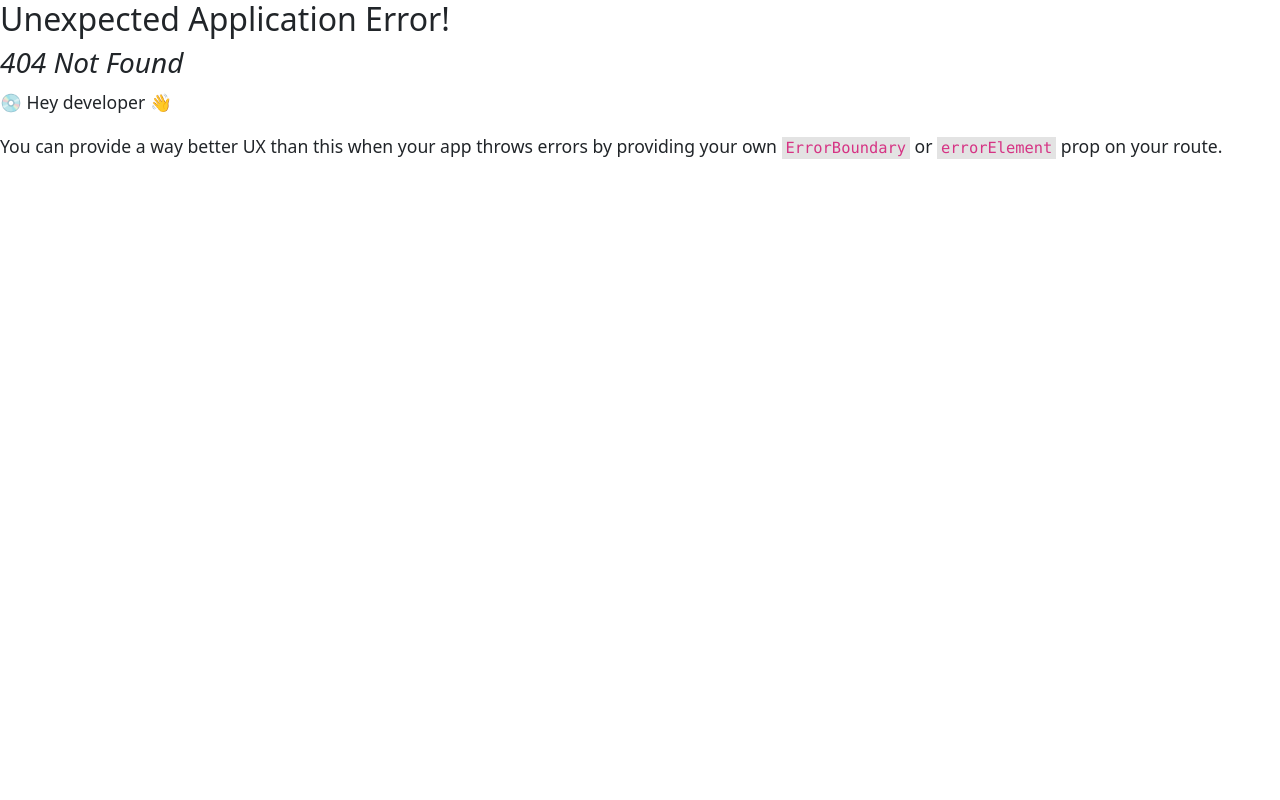
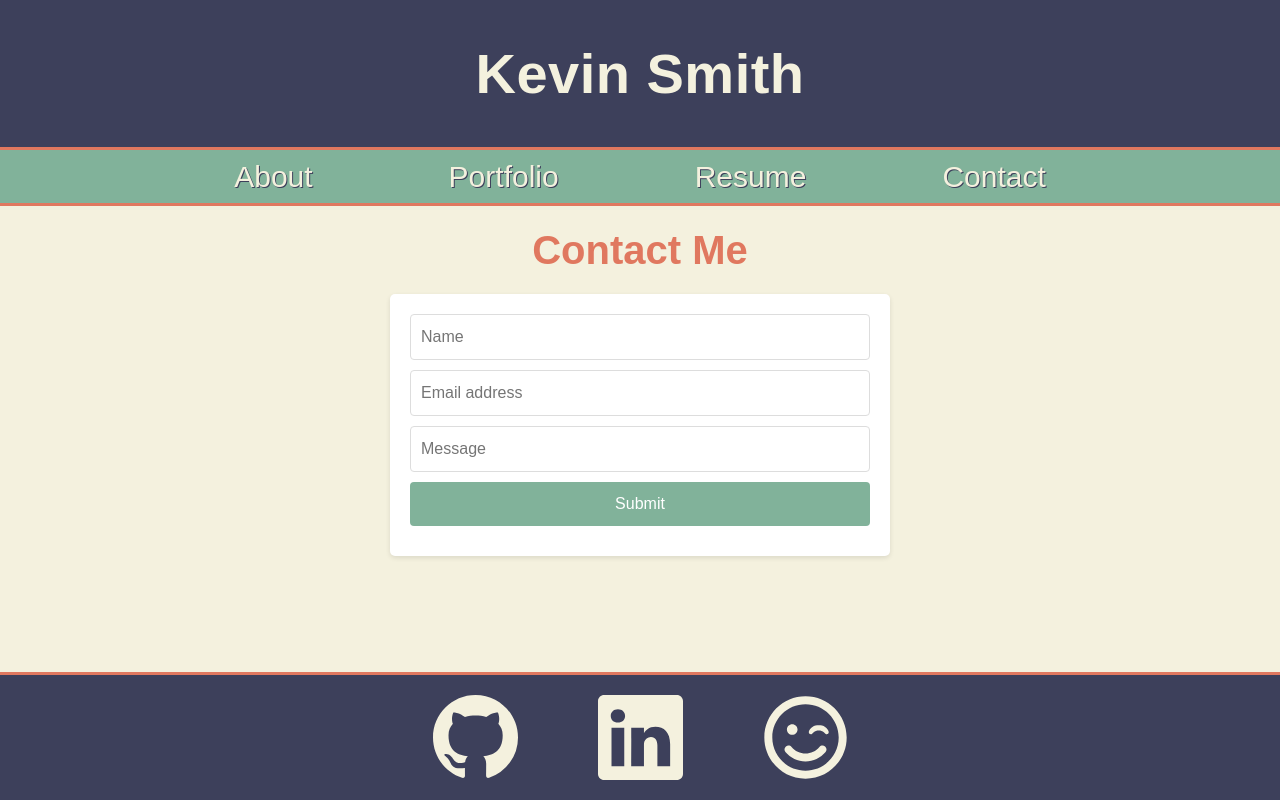
Before and after one commit to kevinsmithseven/professional-portfolio, a React (Vite) app: page /Contact in a window 1280 px wide. Before the commit this address had no page. Built offline with nearby package versions, Linux system fonts and the light colour scheme.

Commit message:
created Form component and imported into Contact page, updating various styles, added utils folder and helper file

```diff
--- /dev/null
+++ b/src/components/Form.jsx
@@ -0,0 +1,75 @@
+import { useState } from 'react';
+import { validateEmail } from '../utils/helpers';
+
+export default function Form() {
+
+    const [name, setName] = useState('');
+    const [email, setEmail] = useState('');
+    const [message, setMessage] = useState('');
+    const [errorMessage, setErrorMessage] = useState('');
+
+    const handleInputChange = (e) => {
+        const { target } = e;
+        const inputType = target.name;
+        const inputValue = target.value;
+
+        if (inputType === 'name') {
+            setName(inputValue);
+        } else if (inputType === 'email') {
+            setEmail(inputValue);
+        } else if (inputType === 'message') {
+            setMessage(inputValue);
+        }
+    };
+
+    const handleFormSubmit = (e) => {
+        // Preventing the default behavior of the form submit (which is to refresh the page)
+        e.preventDefault();
+
+
+        if (!validateEmail(email) || !name || !message) {
+            setErrorMessage('Please enter a valid email address and fill out all fields');
+            // We want to exit out of this code block if something is wrong so that the user can correct it
+            return;
+
+        }
+        // If everything goes according to plan, we want to clear out the input after a successful registration.
+        setName('');
+        setEmail('');
+        setMessage('');
+    }
+
+    return (
+        <div className="container text-center">
+            <form className="form" onSubmit={handleFormSubmit}>
+                <input
+                    value={name}
+                    name="name"
+                    onChange={handleInputChange}
+                    type="text"
+                    placeholder="Name"
+                />
+                <input
+                    value={email}
+                    name="email"
+                    onChange={handleInputChange}
+                    type="email"
+                    placeholder="Email address"
+                />
+                <input
+                    value={message}
+                    name="message"
+                    onChange={handleInputChange}
+                    type="text"
+                    placeholder="Message"
+                />
+                <button type="submit">Submit</button>
+            </form>
+            {errorMessage && (
+                <div>
+                    <p className="error-text">{errorMessage}</p>
+                </div>
+            )}
+        </div>
+    );
+}
--- a/src/main.jsx
+++ b/src/main.jsx
@@ -14,24 +14,24 @@ const router = createBrowserRouter([
   {
     path: '/',
     element: <App />,
-    // errorElement: <Error />,
+    errorElement: <Error />,
     children: [
       {
         index: true,
         element: <About />,
       },
-    //   {
-    //     path: '/Contact',
-    //     element: <Contact />,
-    //   },
-    //   {
-    //     path: '/portfolio',
-    //     element: <Portfolio />,
-    //   },
-    //   {
-    //     path: '/resume',
-    //     element: <Resume />,
-    //   },
+      {
+        path: '/Contact',
+        element: <Contact />,
+      },
+      {
+        path: '/portfolio',
+        element: <Portfolio />,
+      },
+      {
+        path: '/resume',
+        element: <Resume />,
+      },
     ],
   },
 ]);
--- a/src/pages/About.jsx
+++ b/src/pages/About.jsx
@@ -2,18 +2,18 @@ import '../styles/About.css'
 
 export default function About() {
   return (
-    <div className="container my-5">
+    <div className="my-5">
       <h1 className="text-center mb-4">About Me</h1>
       <div className="row">
         <div className="col-lg-8 mx-auto about-text">
           <p className="text-justify">
             Greetings!<br>
             </br><br></br>
-            Welcome to my portfolio. I am a former US Army Officer and career defense professional who is trying to make a career change into Software Development. I am currently completing a three month Full Stack Software Development boot camp through SMU in Dallas, TX where I am gaining experience in many Full Stack technologies.<br></br><br></br>
+            Welcome to my portfolio. As a former US Army Officer and seasoned defense professional, I am currently transitioning into the field of Software Development. I am nearing the completion of a rigorous three-month Full Stack Software Development bootcamp at SMU in Dallas, TX, where I have been honing my skills in a wide range of Full Stack technologies.<br></br><br></br>
 
-            Most of my experience in the defense industry has been in finance, manufacturing, and operations management. I have experience in both leading teams and managing complex programs. I am hoping that leveraging my new skills, I can reenter the defense world as a Software Engineer.<br></br><br></br>
+            With a robust background in finance, manufacturing, and operations management within the defense sector, I have developed strong leadership abilities and a knack for managing complex programs. My goal is to leverage these skills, combined with my newfound software development expertise, to make a mark as a Software Engineer in the defense industry.<br></br><br></br>
 
-            This career change is both exciting, and terrifying. However, through completing this course, I believe I have a solid foundation from which to build a new career from. Please feel free to click on the portfolio page at the link above to see some of the cool projects I have created as part of this program, and stay tuned for upcoming additions as I continue to learn and add to my portfolio.
+            Embarking on this career change has been an exhilarating and challenging journey. Completing this intensive course has laid a solid foundation for my new career path. I invite you to explore the Portfolio page to view some of the exciting projects I have undertaken during this program. Stay tuned for more updates, as I continuously evolve and expand my portfolio.
           </p>
         </div>
       </div>
--- a/src/pages/Contact.jsx
+++ b/src/pages/Contact.jsx
@@ -1,20 +1,11 @@
+import Form from '../components/Form'
+import '../styles/Contact.css'
+
 export default function Contact() {
     return (
-      <div>
-        <h1>Contact Page</h1>
-        <p>
-          Integer cursus bibendum sem non pretium. Vestibulum in aliquet sem, quis
-          molestie urna. Aliquam semper ultrices varius. Aliquam faucibus sit amet
-          magna a ultrices. Aenean pellentesque placerat lacus imperdiet
-          efficitur. In felis nisl, luctus non ante euismod, tincidunt bibendum
-          mi. In a molestie nisl, eu sodales diam. Nam tincidunt lacus quis magna
-          posuere, eget tristique dui dapibus. Maecenas fermentum elementum
-          faucibus. Quisque nec metus vestibulum, egestas massa eu, sollicitudin
-          ipsum. Nulla facilisi. Sed ut erat ligula. Nam tincidunt nunc in nibh
-          dictum ullamcorper. Class aptent taciti sociosqu ad litora torquent per
-          conubia nostra, per inceptos himenaeos. Etiam ornare rutrum felis at
-          rhoncus. Etiam vel condimentum magna, quis tempor nulla.
-        </p>
-      </div>
+      <div className="contact-page">
+            <h1>Contact Me</h1>
+            <Form />
+        </div>
     );
   }
--- a/src/styles/About.css
+++ b/src/styles/About.css
@@ -5,24 +5,30 @@ h1 {
 }
 
 .about-text {
-    background-color: #f4f1de;
+    background-color: #f4f1de; /* Light background for the text */
     padding: 20px;
-    border-radius: 5px;
-    box-shadow: 0 2px 5px rgba(0,0,0,0.1);
+    border-radius: 5px; /* Rounded corners */
+    box-shadow: 0 2px 5px rgba(0,0,0,0.1); /* Subtle shadow */
 }
 
 p {
-    line-height: 1.6;
-    font-size: 1.1rem;
+    line-height: 1.6; /* Improve readability */
+    font-size: 1.1rem; /* Slightly larger font size */
+}
+
+/* Style for links inside the paragraph if any */
+p a {
+    color: #e0785f;
+    text-decoration: none; /* Removes underline */
 }
 
 p a:hover {
-    text-decoration: underline;
+    text-decoration: underline; /* Adds underline on hover */
 }
 
-
+/* Responsive design adjustments */
 @media (min-width: 992px) {
     .about-text {
-        padding: 30px;
+        padding: 30px; /* More padding on larger screens */
     }
 }
--- /dev/null
+++ b/src/styles/Contact.css
@@ -0,0 +1,47 @@
+.contact-page {
+    background-color: #f4f1de; /* Light background for contrast */
+    padding: 20px;
+    font-family: Arial, Helvetica, sans-serif;
+}
+
+.contact-page h1 {
+    color: #e0785f; /* Dark color for the header */
+    text-align: center;
+    margin-bottom: 20px; /* Spacing below the header */
+}
+
+/* Form Component Styles */
+.container {
+    background-color: #fff; /* White background for the form */
+    padding: 20px;
+    border-radius: 5px;
+    box-shadow: 0 2px 5px rgba(0,0,0,0.1); /* Subtle shadow for depth */
+    max-width: 500px; /* Limit the width of the form */
+    margin: auto; /* Center the form in the page */
+}
+
+.form input, .form button {
+    width: 100%; /* Full width */
+    padding: 10px;
+    margin-bottom: 10px; /* Spacing between fields */
+    border: 1px solid #ddd; /* Subtle border */
+    border-radius: 4px; /* Rounded corners */
+}
+
+.form button {
+    background-color: #81b29a; /* Accent color */
+    color: white;
+    border: none;
+    cursor: pointer;
+}
+
+.form button:hover {
+    background-color: #f2cc8f; /* Darker on hover */
+    color: #3d405B;
+}
+
+.error-text {
+    color: red; /* Error message in red */
+    text-align: center;
+    margin-top: 10px;
+}
--- a/src/styles/Navbar.css
+++ b/src/styles/Navbar.css
@@ -29,9 +29,10 @@
     height: 100%;
     padding: .25rem;
     text-decoration: none;
-    color: whitesmoke;
+    color: #f4f1de;
     font-size: 30px;
     text-shadow: 1px 1px #3d405b;
+
 }
 
 .nav a:active {
@@ -39,7 +40,8 @@
 }
 
 .nav a:hover {
-    background-color: #f2cc8f;
+    color: #f2cc8f;
+    background-color: transparent;
 }
 
 @media screen and (max-width: 768px) {
--- /dev/null
+++ b/src/utils/helpers.js
@@ -0,0 +1,12 @@
+export function validateEmail(email) {
+  const re = /^(([^<>()[\]\\.,;:\s@"]+(\.[^<>()[\]\\.,;:\s@"]+)*)|(".+"))@((\[[0-9]{1,3}\.[0-9]{1,3}\.[0-9]{1,3}\.[0-9]{1,3}\])|(([a-zA-Z\-0-9]+\.)+[a-zA-Z]{2,}))$/;
+  return re.test(String(email).toLowerCase());
+}
+
+export function checkPassword(input) {
+  const passw = /^[A-Za-z]\w{7,14}$/;
+  if (input.match(passw)) {
+    return true;
+  }
+  return false;
+}
```
